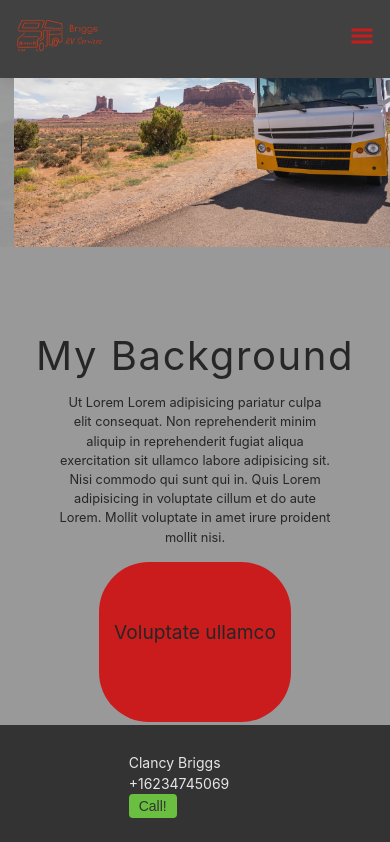
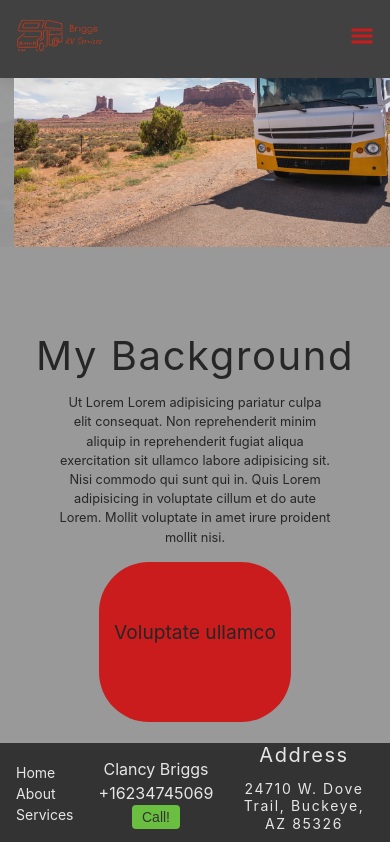
Before and after one commit to Nick-Sachau/Clancy, a React (Create React App) app: page / in a window 390 px wide. Shown: the top 842 px of the page. Built offline with nearby package versions, Linux system fonts and the light colour scheme.

Commit message:
fixed mobile footer

```diff
--- a/src/style/components/_footer.scss
+++ b/src/style/components/_footer.scss
@@ -16,19 +16,19 @@ footer {
     display: flex;
     justify-content: center;
 
-
-
     .contactContainer {
-        margin: 0px 10rem;
+        width: 40%;
+        margin: 0px auto;
         color: $text-color;
         display: flex;
         justify-content: center;
         align-items: flex-start;
         flex-direction: column;
 
-        h3 {
-            font-size: 2rem;
+        h5 {
+            font-size: 1rem;
             text-align: center;
+            width: 100%;
         }
 
         button {
@@ -37,20 +37,26 @@ footer {
             border-radius: $radius;
             width: 3rem;
             height: 1.5rem;
+            margin: 0 auto;
         }
     }
 
     .footerContainer {
-        margin: 0px 10rem;
+        width: 20%;
+        margin: 0px auto;
         display: flex;
         justify-content: center;
         align-items: flex-end;
         flex-direction: column;
 
         li {
+            width: 100%;
+            padding-left: 1rem;
             list-style-type: none;
+            text-align: left;
 
             a {
+
 
                 &:visited {
                     color: $text-color;
@@ -60,7 +66,10 @@ footer {
     }
 
     .addressContainer {
-        margin: 0px 10rem;
+        padding-right: 1rem;
+        width: 40%;
+        text-align: center;
+        margin: 0px auto;
         display: flex;
         justify-content: center;
         align-items: center;
--- a/src/style/main.css
+++ b/src/style/main.css
@@ -420,16 +420,18 @@ footer {
   justify-content: center;
 }
 footer .contactContainer {
-  margin: 0px 10rem;
+  width: 40%;
+  margin: 0px auto;
   color: #e6e6e6;
   display: flex;
   justify-content: center;
   align-items: flex-start;
   flex-direction: column;
 }
-footer .contactContainer h3 {
-  font-size: 2rem;
+footer .contactContainer h5 {
+  font-size: 1rem;
   text-align: center;
+  width: 100%;
 }
 footer .contactContainer button {
   color: #333333;
@@ -437,22 +439,30 @@ footer .contactContainer button {
   border-radius: 0.25rem;
   width: 3rem;
   height: 1.5rem;
+  margin: 0 auto;
 }
 footer .footerContainer {
-  margin: 0px 10rem;
+  width: 20%;
+  margin: 0px auto;
   display: flex;
   justify-content: center;
   align-items: flex-end;
   flex-direction: column;
 }
 footer .footerContainer li {
+  width: 100%;
+  padding-left: 1rem;
   list-style-type: none;
+  text-align: left;
 }
 footer .footerContainer li a:visited {
   color: #e6e6e6;
 }
 footer .addressContainer {
-  margin: 0px 10rem;
+  padding-right: 1rem;
+  width: 40%;
+  text-align: center;
+  margin: 0px auto;
   display: flex;
   justify-content: center;
   align-items: center;
```
Also changed, not shown: src/style/main.min.css.
